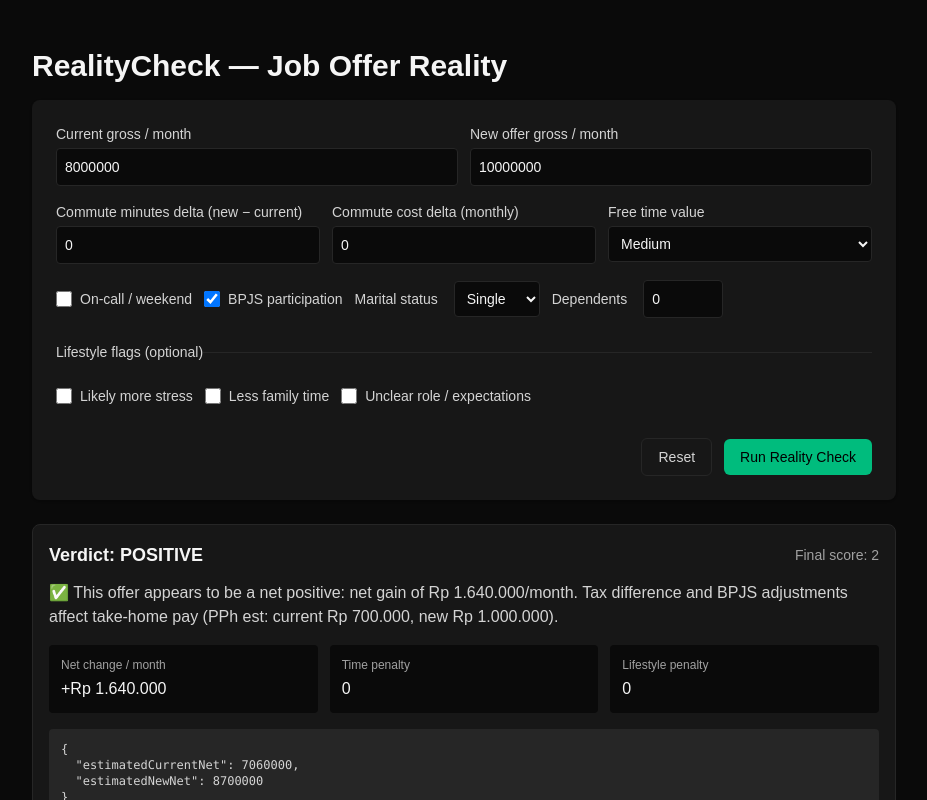
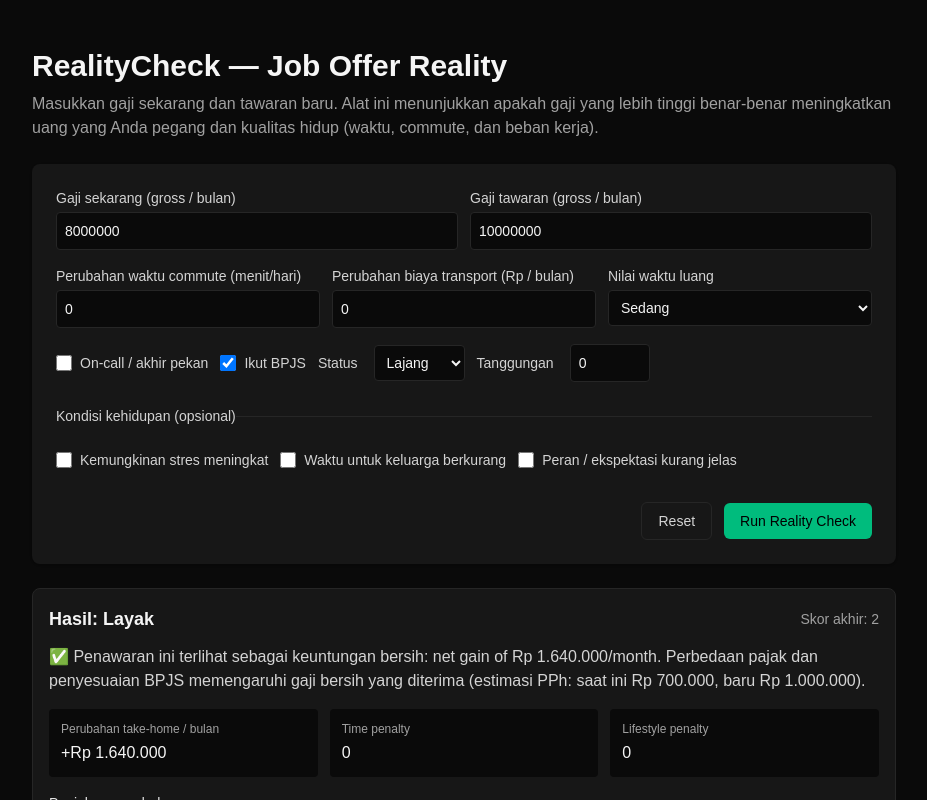
Before and after one commit to rizperdana/reality-check, a Next.js app: page / in a window 1280 px wide. Both pictures are taken after a click on the button "Run Reality Check". Shown: the top 800 px of the page, without its empty margins (176-1103 px from the left). Built offline with nearby package versions, Linux system fonts and the light colour scheme.

Commit message:
adjust copy

```diff
--- a/src/app/page.tsx
+++ b/src/app/page.tsx
@@ -40,6 +40,57 @@ type JobOfferResult = {
   };
 };
 
+type ApiPayload = { ok: boolean; result?: JobOfferResult; error?: string };
+
+const idr = (n: number): string => {
+  return new Intl.NumberFormat('id-ID').format(n);
+};
+
+function friendlySummary(result: JobOfferResult, form: JobOfferForm): string[] {
+  const lines: string[] = [];
+  const delta = result.moneyDelta;
+  const moneyLine =
+    delta >= 0
+      ? `Perkiraan tambahan take-home: +Rp ${idr(delta)} / bulan.`
+      : `Perkiraan pengurangan take-home: -Rp ${idr(Math.abs(delta))} / bulan.`;
+  lines.push(moneyLine);
+
+  lines.push(
+    `Take-home saat ini: Rp ${idr(result.raw.estimatedCurrentNet)} / bulan · Setelah pindah: Rp ${idr(
+      result.raw.estimatedNewNet,
+    )} / bulan.`,
+  );
+
+  if (form.commuteCostDelta !== 0) {
+    const sign = form.commuteCostDelta > 0 ? '+' : '-';
+    lines.push(`Perkiraan biaya transport: ${sign}Rp ${idr(Math.abs(form.commuteCostDelta))} / bulan.`);
+  }
+
+  if (form.commuteMinutesDelta !== 0) {
+    const sign = form.commuteMinutesDelta > 0 ? 'bertambah' : 'berkurang';
+    lines.push(`Waktu perjalanan (new vs now): ${Math.abs(form.commuteMinutesDelta)} menit/hari (${sign}).`);
+  }
+
+  if (form.onCallWeekend) {
+    lines.push('Positif: ada kerja on-call atau akhir pekan — ini mempengaruhi waktu luang dan energi.');
+  }
+
+  if (result.keyDrivers.length > 0) {
+    lines.push(`Faktor utama: ${result.keyDrivers.join(', ')}.`);
+  }
+
+  // action pointers (short & practical)
+  if (result.verdict === 'POSITIVE') {
+    lines.push('Rekomendasi singkat: masuk akal. Periksa benefit lain (BPJS, allowance, cuti).');
+  } else if (result.verdict === 'TRADEOFF') {
+    lines.push('Rekomendasi singkat: ada kompromi. Negosiasikan transport/remote/kompensasi waktu.');
+  } else {
+    lines.push('Rekomendasi singkat: kemungkinan downgrade. Pertimbangkan menolak atau negosiasi ulang.');
+  }
+
+  return lines;
+}
+
 export default function JobOfferPage(): JSX.Element {
   const [form, setForm] = useState<JobOfferForm>({
     currentGrossMonthly: 8000000,
@@ -67,12 +118,13 @@ export default function JobOfferPage(): JSX.Element {
   }
 
   function validate(f: JobOfferForm): string | null {
-    if (f.currentGrossMonthly <= 0) return 'Current gross monthly must be greater than 0';
-    if (f.newGrossMonthly <= 0) return 'New offer gross monthly must be greater than 0';
+    if (f.currentGrossMonthly <= 0) return 'Gaji sekarang harus lebih besar dari 0.';
+    if (f.newGrossMonthly <= 0) return 'Gaji tawaran harus lebih besar dari 0.';
+    if (f.newGrossMonthly < 10000) return 'Masukkan angka realistis untuk gaji.';
     return null;
   }
 
-  async function handleSubmit(e?: React.FormEvent) {
+  async function handleSubmit(e?: React.FormEvent): Promise<void> {
     e?.preventDefault();
     setError(null);
     setResult(null);
@@ -84,33 +136,37 @@ export default function JobOfferPage(): JSX.Element {
     }
 
     setLoading(true);
+
     try {
-      const res = await fetch('/api/job-offer', {
+      const payloadPromise: Promise<ApiPayload> = fetch('/api/job-offer', {
         method: 'POST',
         headers: { 'Content-Type': 'application/json' },
         body: JSON.stringify(form),
-      });
+      })
+        .then((r) => {
+          if (!r.ok) {
+            return r.json().catch(() => ({ ok: false, error: 'Server returned error' })) as ApiPayload;
+          }
+          return r.json() as Promise<ApiPayload>;
+        })
+        .catch(() => ({ ok: false, error: 'Network error' }));
 
-      if (!res.ok) {
-        const err = await res.json().catch(() => ({ error: 'Unknown server error' }));
-        setError(err?.error ?? 'Server error');
-        return;
-      }
+      const delayMs = 1000 + Math.floor(Math.random() * 2000);
+      const delayPromise = new Promise<void>((resolve) => setTimeout(resolve, delayMs));
 
-      const payload = (await res.json()) as { ok: boolean; result?: JobOfferResult; error?: string };
+      // wait for both fetch and delay to complete
+      const [payload] = await Promise.all([payloadPromise, delayPromise]);
+
       if (!payload.ok) {
-        setError(payload.error ?? 'Computation failed');
+        setError(payload.error ?? 'Kesalahan server saat menghitung.');
         return;
       }
       if (!payload.result) {
-        setError('No result returned');
+        setError('Tidak ada hasil yang diterima dari server.');
         return;
       }
 
       setResult(payload.result);
-    } catch (err) {
-      // eslint-disable-next-line @typescript-eslint/no-explicit-any
-      setError((err as any)?.message ?? 'Network error');
     } finally {
       setLoading(false);
     }
@@ -119,12 +175,18 @@ export default function JobOfferPage(): JSX.Element {
   return (
     <main className="min-h-screen bg-neutral-950 text-neutral-100">
       <div className="mx-auto w-full max-w-4xl px-4 py-12">
-        <h1 className="text-3xl font-semibold mb-4">RealityCheck — Job Offer Reality</h1>
+        <header className="mb-6">
+          <h1 className="text-3xl font-semibold">RealityCheck — Job Offer Reality</h1>
+          <p className="mt-2 text-neutral-400">
+            Masukkan gaji sekarang dan tawaran baru. Alat ini menunjukkan apakah gaji yang lebih tinggi benar-benar
+            meningkatkan uang yang Anda pegang dan kualitas hidup (waktu, commute, dan beban kerja).
+          </p>
+        </header>
 
         <form onSubmit={handleSubmit} className="grid gap-4 bg-neutral-900 p-6 rounded-lg shadow-sm">
           <div className="grid grid-cols-1 sm:grid-cols-2 gap-3">
             <label className="block">
-              <div className="text-sm text-neutral-300">Current gross / month</div>
+              <div className="text-sm text-neutral-300">Gaji sekarang (gross / bulan)</div>
               <input
                 className="mt-1 w-full rounded border border-neutral-800 bg-neutral-950 p-2 text-sm"
                 type="number"
@@ -132,11 +194,12 @@ export default function JobOfferPage(): JSX.Element {
                 onChange={(e) => update('currentGrossMonthly', Number(e.target.value))}
                 min={0}
                 step={10000}
+                aria-label="Gaji sekarang"
               />
             </label>
 
             <label className="block">
-              <div className="text-sm text-neutral-300">New offer gross / month</div>
+              <div className="text-sm text-neutral-300">Gaji tawaran (gross / bulan)</div>
               <input
                 className="mt-1 w-full rounded border border-neutral-800 bg-neutral-950 p-2 text-sm"
                 type="number"
@@ -144,13 +207,14 @@ export default function JobOfferPage(): JSX.Element {
                 onChange={(e) => update('newGrossMonthly', Number(e.target.value))}
                 min={0}
                 step={10000}
+                aria-label="Gaji tawaran"
               />
             </label>
           </div>
 
           <div className="grid grid-cols-1 sm:grid-cols-3 gap-3">
             <label className="block">
-              <div className="text-sm text-neutral-300">Commute minutes delta (new − current)</div>
+              <div className="text-sm text-neutral-300">Perubahan waktu commute (menit/hari)</div>
               <input
                 className="mt-1 w-full rounded border border-neutral-800 bg-neutral-950 p-2 text-sm"
                 type="number"
@@ -163,7 +227,7 @@ export default function JobOfferPage(): JSX.Element {
             </label>
 
             <label className="block">
-              <div className="text-sm text-neutral-300">Commute cost delta (monthly)</div>
+              <div className="text-sm text-neutral-300">Perubahan biaya transport (Rp / bulan)</div>
               <input
                 className="mt-1 w-full rounded border border-neutral-800 bg-neutral-950 p-2 text-sm"
                 type="number"
@@ -176,15 +240,15 @@ export default function JobOfferPage(): JSX.Element {
             </label>
 
             <label className="block">
-              <div className="text-sm text-neutral-300">Free time value</div>
+              <div className="text-sm text-neutral-300">Nilai waktu luang</div>
               <select
                 className="mt-1 w-full rounded border border-neutral-800 bg-neutral-950 p-2 text-sm"
                 value={form.freeTimeValue}
                 onChange={(e) => update('freeTimeValue', e.target.value as FreeTimeValue)}
               >
-                <option value="low">Low</option>
-                <option value="medium">Medium</option>
-                <option value="high">High</option>
+                <option value="low">Rendah</option>
+                <option value="medium">Sedang</option>
+                <option value="high">Tinggi</option>
               </select>
             </label>
           </div>
@@ -197,7 +261,7 @@ export default function JobOfferPage(): JSX.Element {
                 onChange={(e) => update('onCallWeekend', e.target.checked)}
                 className="h-4 w-4 rounded border-neutral-700 bg-neutral-900"
               />
-              <span className="text-sm text-neutral-300">On-call / weekend</span>
+              <span className="text-sm text-neutral-300">On-call / akhir pekan</span>
             </label>
 
             <label className="flex items-center gap-2">
@@ -207,23 +271,23 @@ export default function JobOfferPage(): JSX.Element {
                 onChange={(e) => update('bpjsParticipation', e.target.checked)}
                 className="h-4 w-4 rounded border-neutral-700 bg-neutral-900"
               />
-              <span className="text-sm text-neutral-300">BPJS participation</span>
+              <span className="text-sm text-neutral-300">Ikut BPJS</span>
             </label>
 
             <label className="flex items-center gap-2">
-              <div className="text-sm text-neutral-300">Marital status</div>
+              <div className="text-sm text-neutral-300">Status</div>
               <select
                 className="ml-2 rounded border border-neutral-800 bg-neutral-950 p-2 text-sm"
                 value={form.maritalStatus}
                 onChange={(e) => update('maritalStatus', e.target.value as MaritalStatus)}
               >
-                <option value="single">Single</option>
-                <option value="married">Married</option>
+                <option value="single">Lajang</option>
+                <option value="married">Menikah</option>
               </select>
             </label>
 
             <label className="flex items-center gap-2">
-              <div className="text-sm text-neutral-300">Dependents</div>
+              <div className="text-sm text-neutral-300">Tanggungan</div>
               <input
                 className="ml-2 w-20 rounded border border-neutral-800 bg-neutral-950 p-2 text-sm"
                 type="number"
@@ -236,7 +300,7 @@ export default function JobOfferPage(): JSX.Element {
           </div>
 
           <fieldset className="mt-2 border-t border-neutral-800 pt-4">
-            <legend className="text-sm text-neutral-300">Lifestyle flags (optional)</legend>
+            <legend className="text-sm text-neutral-300">Kondisi kehidupan (opsional)</legend>
             <div className="mt-2 flex flex-wrap gap-3">
               <label className="flex items-center gap-2">
                 <input
@@ -245,7 +309,7 @@ export default function JobOfferPage(): JSX.Element {
                   onChange={(e) => updateLifestyle('likelyMoreStress', e.target.checked)}
                   className="h-4 w-4 rounded border-neutral-700 bg-neutral-900"
                 />
-                <span className="text-sm text-neutral-300">Likely more stress</span>
+                <span className="text-sm text-neutral-300">Kemungkinan stres meningkat</span>
               </label>
 
               <label className="flex items-center gap-2">
@@ -255,7 +319,7 @@ export default function JobOfferPage(): JSX.Element {
                   onChange={(e) => updateLifestyle('lessFamilyTime', e.target.checked)}
                   className="h-4 w-4 rounded border-neutral-700 bg-neutral-900"
                 />
-                <span className="text-sm text-neutral-300">Less family time</span>
+                <span className="text-sm text-neutral-300">Waktu untuk keluarga berkurang</span>
               </label>
 
               <label className="flex items-center gap-2">
@@ -265,7 +329,7 @@ export default function JobOfferPage(): JSX.Element {
                   onChange={(e) => updateLifestyle('unclearExpectations', e.target.checked)}
                   className="h-4 w-4 rounded border-neutral-700 bg-neutral-900"
                 />
-                <span className="text-sm text-neutral-300">Unclear role / expectations</span>
+                <span className="text-sm text-neutral-300">Peran / ekspektasi kurang jelas</span>
               </label>
             </div>
           </fieldset>
@@ -293,7 +357,6 @@ export default function JobOfferPage(): JSX.Element {
                   setError(null);
                 }}
                 className="rounded-md border border-neutral-800 px-4 py-2 text-sm text-neutral-300 hover:bg-neutral-900"
-                type="button"
               >
                 Reset
               </button>
@@ -303,14 +366,20 @@ export default function JobOfferPage(): JSX.Element {
                 disabled={loading}
                 className={`inline-flex items-center gap-2 rounded-md px-4 py-2 text-sm font-medium transition
                   ${loading ? 'bg-neutral-700 text-neutral-400 cursor-not-allowed' : 'bg-emerald-500 text-black hover:brightness-95'}`}
+                aria-busy={loading}
+                aria-live="polite"
               >
                 {loading ? (
-                  <svg className="h-4 w-4 animate-spin" viewBox="0 0 24 24" fill="none" aria-hidden>
-                    <circle className="opacity-25" cx="12" cy="12" r="10" stroke="currentColor" strokeWidth="4" />
-                    <path className="opacity-75" fill="currentColor" d="M4 12a8 8 0 018-8v4a4 4 0 00-4 4H4z" />
-                  </svg>
-                ) : null}
-                {loading ? 'Checking…' : 'Run Reality Check'}
+                  <>
+                    <svg className="h-4 w-4 animate-spin" viewBox="0 0 24 24" fill="none" aria-hidden>
+                      <circle className="opacity-25" cx="12" cy="12" r="10" stroke="currentColor" strokeWidth="4" />
+                      <path className="opacity-75" fill="currentColor" d="M4 12a8 8 0 018-8v4a4 4 0 00-4 4H4z" />
+                    </svg>
+                    <span> Menghitung… </span>
+                  </>
+                ) : (
+                  'Run Reality Check'
+                )}
               </button>
             </div>
           </div>
@@ -319,16 +388,18 @@ export default function JobOfferPage(): JSX.Element {
         {result && (
           <section className="mt-6 p-4 rounded-lg bg-neutral-900 border border-neutral-800">
             <div className="flex items-center justify-between">
-              <h2 className="text-lg font-semibold">Verdict: {result.verdict}</h2>
-              <div className="text-sm text-neutral-400">Final score: {result.finalScore}</div>
+              <h2 className="text-lg font-semibold">Hasil: {result.verdict === 'POSITIVE' ? 'Layak' : result.verdict === 'TRADEOFF' ? 'Trade-off' : 'Tidak layak'}</h2>
+              <div className="text-sm text-neutral-400">Skor akhir: {result.finalScore}</div>
             </div>
 
             <p className="mt-3 text-neutral-300">{result.explanation}</p>
 
             <div className="mt-4 grid grid-cols-1 sm:grid-cols-3 gap-3">
               <div className="p-3 bg-neutral-950 rounded">
-                <div className="text-xs text-neutral-400">Net change / month</div>
-                <div className="mt-1 font-medium">{result.raw.estimatedNewNet - result.raw.estimatedCurrentNet >= 0 ? `+Rp ${Math.abs(result.moneyDelta).toLocaleString('id-ID')}` : `-Rp ${Math.abs(result.moneyDelta).toLocaleString('id-ID')}`}</div>
+                <div className="text-xs text-neutral-400">Perubahan take-home / bulan</div>
+                <div className="mt-1 font-medium">
+                  {result.moneyDelta >= 0 ? `+Rp ${idr(result.moneyDelta)}` : `-Rp ${idr(Math.abs(result.moneyDelta))}`}
+                </div>
               </div>
 
               <div className="p-3 bg-neutral-950 rounded">
@@ -342,9 +413,18 @@ export default function JobOfferPage(): JSX.Element {
               </div>
             </div>
 
-            <pre className="mt-4 text-xs bg-neutral-800 p-3 rounded text-neutral-300 overflow-auto">
+            <div className="mt-4">
+              <h3 className="text-sm font-medium text-neutral-200">Penjelasan sederhana</h3>
+              <ul className="mt-2 list-disc pl-5 text-neutral-300">
+                {friendlySummary(result, form).map((line) => (
+                  <li key={line}>{line}</li>
+                ))}
+              </ul>
+            </div>
+
+            {/* <pre className="mt-4 text-xs bg-neutral-800 p-3 rounded text-neutral-300 overflow-auto">
               {JSON.stringify(result.raw, null, 2)}
-            </pre>
+            </pre> */}
           </section>
         )}
       </div>
--- a/src/core/modules/job-offer/copy.ts
+++ b/src/core/modules/job-offer/copy.ts
@@ -17,18 +17,27 @@ export function generateExplanation(p: CopyParams): string {
     const reasons: string[] = [];
 
     if (p.drivers.includes('money')) {
-        reasons.push(`Tax difference and BPJS adjustments affect take-home pay (PPh est: current ${formatIDR(p.estCurrentPph)}, new ${formatIDR(p.estNewPph)}).`);
+        reasons.push(
+            `Perbedaan pajak dan penyesuaian BPJS memengaruhi gaji bersih yang diterima (estimasi PPh: saat ini ${formatIDR(p.estCurrentPph)}, baru ${formatIDR(p.estNewPph)}).`
+        );
     }
+
     if (p.drivers.includes('time')) {
-        reasons.push(`Extra commute or on-call obligations reduce your usable time (time penalty: ${p.tPenalty}).`);
+        reasons.push(
+            `Tambahan waktu perjalanan atau kewajiban on-call mengurangi waktu efektif yang bisa Anda gunakan (penalti waktu: ${p.tPenalty}).`
+        );
     }
+
     if (p.drivers.includes('lifestyle')) {
-        reasons.push(`Lifestyle risks flagged (stress, family-time, role clarity).`);
+        reasons.push(
+            `Terdapat risiko gaya hidup yang terdeteksi (tingkat stres, waktu untuk keluarga, kejelasan peran).`
+        );
     }
+
     const base = {
-        POSITIVE: `✅ This offer appears to be a net positive: ${moneyText}. ${reasons.join(' ')}`,
-        TRADEOFF: `⚠️ This is a trade-off: ${moneyText}. ${reasons.join(' ')} Consider whether the added income is worth the time/lifestyle cost.`,
-        NEGATIVE: `❌ Likely a downgrade: ${moneyText}. ${reasons.join(' ')} You may want to decline or negotiate changes.`,
+        POSITIVE: `✅ Penawaran ini terlihat sebagai keuntungan bersih: ${moneyText}. ${reasons.join(' ')}`,
+        TRADEOFF: `⚠️ Ini merupakan sebuah trade-off: ${moneyText}. ${reasons.join(' ')} Pertimbangkan apakah tambahan penghasilan tersebut sebanding dengan biaya waktu dan gaya hidup.`,
+        NEGATIVE: `❌ Kemungkinan merupakan penurunan: ${moneyText}. ${reasons.join(' ')} Anda mungkin perlu menolak atau menegosiasikan perubahan.`,
     }
 
     return base[p.verdict];
```
